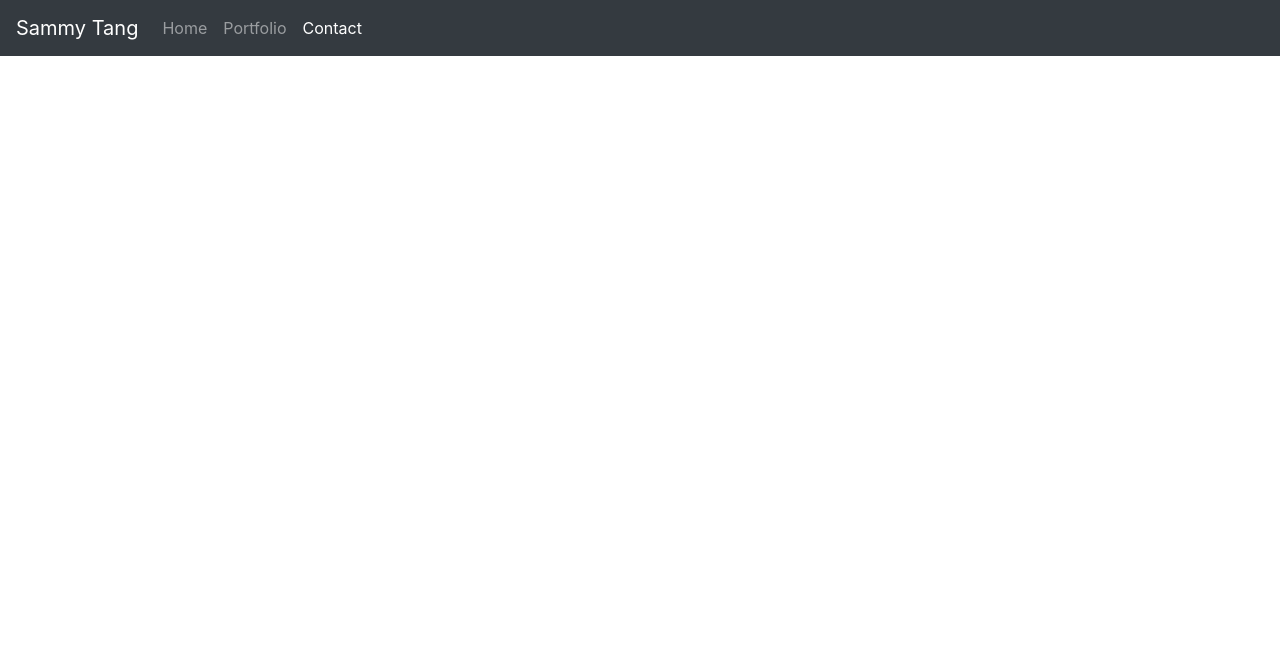
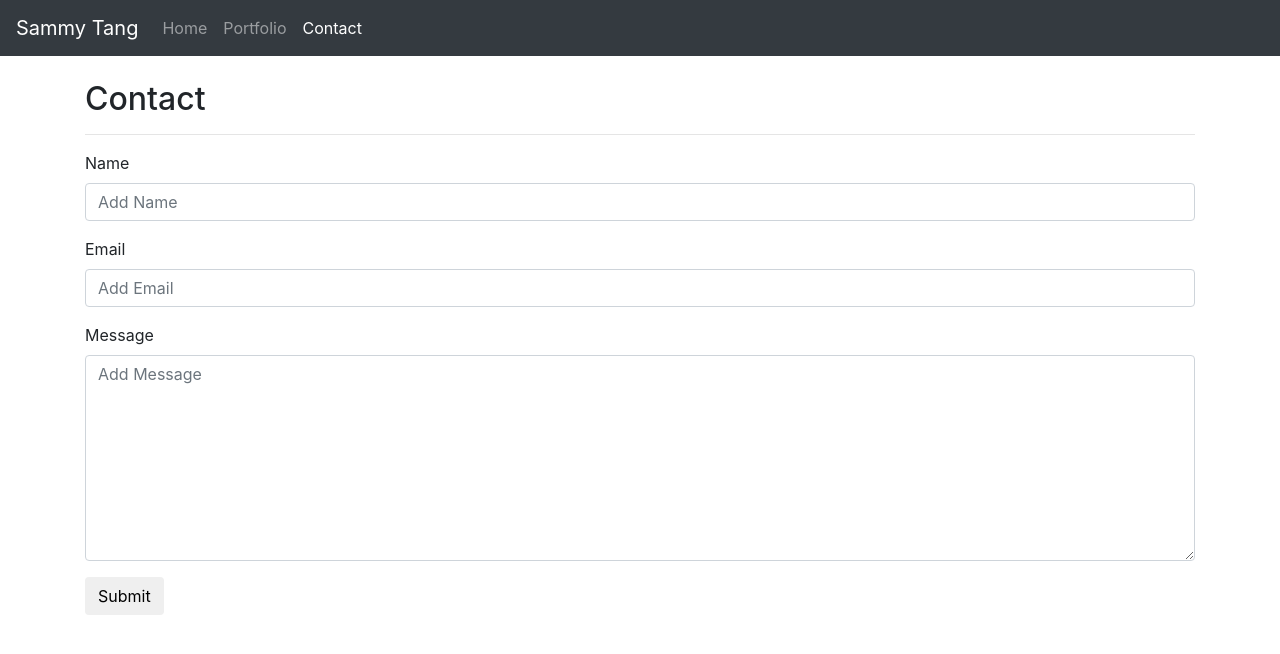
Before and after one commit to yomyyo/Bootstrap-Portfolio, a plain HTML site: page contact.html in a window 1280 px wide. Drawn offline with nearby package versions, Linux system fonts and the light colour scheme.

Commit message:
updated all files

```diff
--- a/contact.html
+++ b/contact.html
@@ -31,3 +31,29 @@
             </ul>
         </div>
     </nav>
+
+    <br>
+
+    <div class="container">
+        <h2>Contact</h2>
+
+        <hr>
+
+        <form>
+            <div class="form-group">
+                <label>Name</label>
+                <input type="text" class="form-control" placeholder="Add Name">
+            </div>
+            <div class="form-group">
+                <label>Email</label>
+                <input type="text" class="form-control" placeholder="Add Email">
+            </div>
+            <div class="form-group">
+                <label>Message</label>
+                <textarea class="form-control" placeholder="Add Message" rows="8"></textarea>
+            </div>
+        </form>
+        <button class="btn btn-default">Submit</button>
+    </div>
+</body>
+</html>
```
Also changed, not shown: index.html (+3 -3 lines), portfolio.html (+20 -0 lines).
